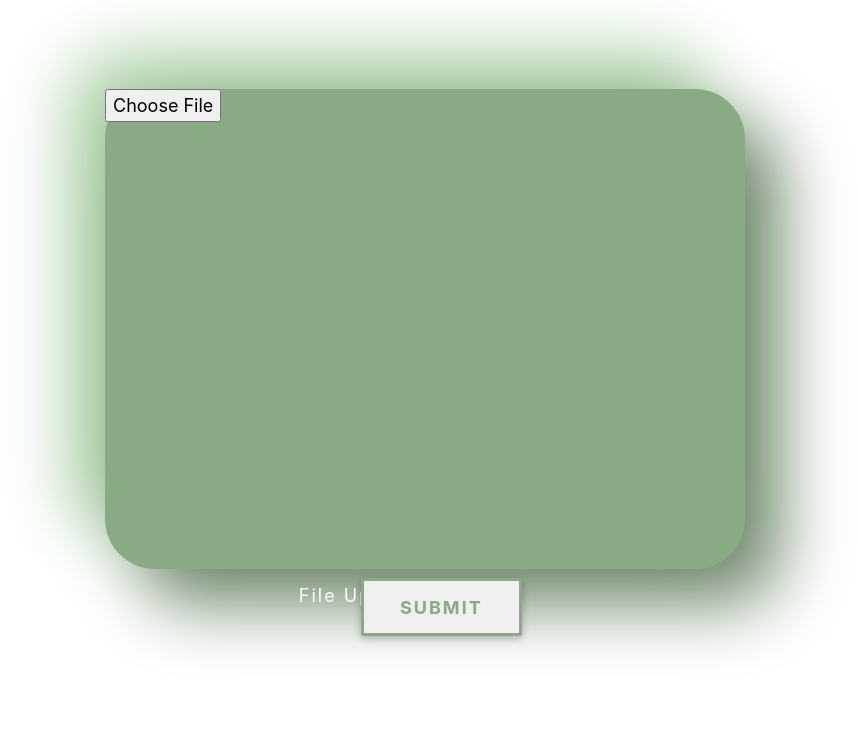
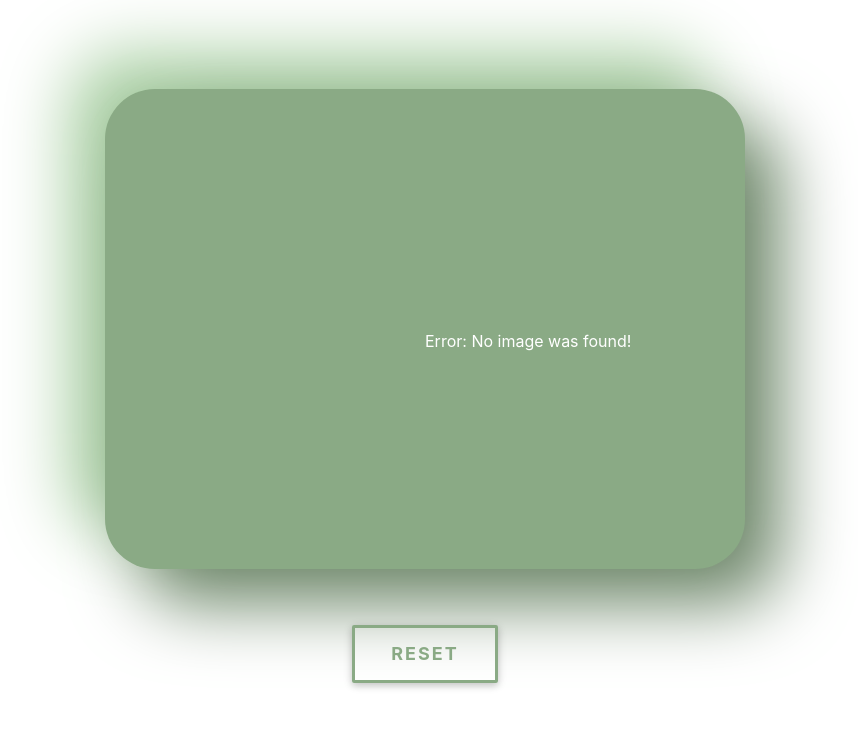
Before and after one commit to jandrealyn/RecyclingClassify, a Flask app: template Application/Website/templates/scan2.html in a window 1280 px wide. Shown: the part 67-805 px from the top of the page, without its empty margins (215-1073 px from the left). Before the commit the page ends 718 px from the top, so only its background shows below. Run offline with Flask 3, Linux system fonts and the light colour scheme; the template is opened without the code that fills it, so the values that code supplies are empty; some libraries are stand-ins or nearby versions.

Commit message:
Pushing in changes to scan

```diff
--- a/Application/Website/auth.py
+++ b/Application/Website/auth.py
@@ -1,7 +1,7 @@
 # Laras code for authorizing users and information
 
 from flask import Blueprint, Markup, jsonify, render_template, request, flash, redirect, url_for, request, session, current_app
-from .models import User
+from .models import User, imageTracker
 from . import db
 import os
 from werkzeug.security import generate_password_hash, check_password_hash
@@ -64,6 +64,7 @@
             flash('Password must be at least 5 characters.', category='error')
         else:
             new_user = User(username=username, password=generate_password_hash(password1, method='sha256'))
+            # add in a new tarcker here
             db.session.add(new_user)
             db.session.commit()
             login_user(new_user, remember=True)
--- a/Application/Website/models.py
+++ b/Application/Website/models.py
@@ -13,6 +13,9 @@
 class imageTracker(db.Model):
     id = db.Column(db.Integer, primary_key=True)
     user_id = db.Column(db.Integer, db.ForeignKey('user.id'))
+    counter = db.Column(db.Integer, default=0)
+    def increment_counter(self):
+        self.counter += 1
 
 def init_db():
     db.create_all()
--- a/Application/Website/static/scan.css
+++ b/Application/Website/static/scan.css
@@ -7,6 +7,10 @@
              -35px -35px 70px #a7cea1;
     margin: auto;
     margin-top: 8%;
+    display: flex;
+    flex-direction: column; /* Stack items vertically */
+    align-items: center; /* Center items horizontally */
+    justify-content: center; /* Center items vertically */
 }
 
 .rectangleBtn {
@@ -63,35 +67,44 @@
   transform: scale(0.9);
 }
 
-.butter, p{
-  font-size: 18px;
-  letter-spacing: 2px;
-  color: #8AAA85;
- }
-
  .imageContainer{
-    margin-top: 20px;
+   height: 80%; /* Adjust this percentage as needed */
+   margin: 1% auto;
+   display: flex;
+   align-items: center;
+   justify-content: center;
  }
 
  .imageContainer img {
-  width: 50%;
-  height: 50%;
   z-index:3;
   position: relative;
-  object-fit: contain;
+  object-fit: cover;
+  max-height: 100%; /* Ensure the image doesn't exceed the container width */
+  height: auto;
 }
 
 .submitRect {
-    position: absolute;
-    margin: auto;
-    margin-left: 20%;
-    margin-top: 35%;
+    display: flex;
+    align-items: center;
+    justify-content: center;
+}
+
+.resetRect {
+    display: flex;
+    align-items: center;
+    justify-content: center;
 }
 
 p {
     position: absolute;
     margin: auto;
-    margin-left: 33.5%;
-    margin-top: 1%;
     color: white;
 }
+
+.textPrediction {
+    margin: 5% auto;
+    text-align: center;
+    display: flex; /* Enable flex layout */
+    justify-content: center; /* Center horizontally */
+    align-items: center; /* Center vertically */
+}
--- a/Application/Website/templates/scan.html
+++ b/Application/Website/templates/scan.html
@@ -5,10 +5,11 @@
 <link rel="stylesheet" href="../static/scan.css">
 
 <div class="scanGroup">
-    <div class="rectangleScan">
         <form method="POST" enctype="multipart/form-data" action="/scan">
+            <div class="rectangleScan">
             <!--Uploads users image through form-->
-            <input class="butter" type="file" id="myFile" name="uploaded-file" accept=".jpg, .png, .jpeg">
+                <input class="but" type="file" id="myFile" name="uploaded-file" accept=".jpg, .png, .jpeg">
+            </div>
             <div class="submitRect">
                 <input class="but" type="submit" value="Submit">
             </div>
--- a/Application/Website/templates/scan2.html
+++ b/Application/Website/templates/scan2.html
@@ -6,28 +6,24 @@
 
 <div class="scanGroup">
     <div class="rectangleScan">
-        <form method="POST" enctype="multipart/form-data" action="/">
-            <input class="butter" type="file" id="myFile" name="uploaded-file" accept=".jpg, .png, .jpeg">
-            <div class="submitRect">
-                <input class="but" type="submit" value="Submit">
-            </div>
             {% if img_path %}
             <div class="imageContainer">
                 <!--Takes the uploaded image and shows it-->
                 <img src="{{ img_path }}" alt="Uploaded Image {{ img_path }}">
             </div>
             <div class="textPrediction">
-                <!--Takes the uploaded image and shows it-->
+                <!--Takes the prediction text and shows it-->
                 <p> Prediction: {{ prediction }} </p>
             </div>
+            {% elif not img_path %}
+            <div class="textError">
+                <p> Error: No image was found! </p>
+            </div>
             {% endif %}
-        </form>
     </div>
-    <p>File Uploaded!</p>
-<!--    <form action="/detect_object" target="_blank">-->
-<!--        &lt;!&ndash;Detects object on submit&ndash;&gt;-->
-<!--        <input class="but" type="submit" value="Detect Item" />-->
-<!--    </form>-->
+    <div class="resetRect">
+        <a href="/scan" class="but">Reset</a>
+    </div>
 </div>
 
 {% endblock %}
```
Also changed, not shown: Application/Website/__init__.py (+7 -0 lines), Application/Website/ai.py (+4 -18 lines), Application/Website/static/uploads/Ground.png (added), Application/Website/static/uploads/Tanghulu.jpg (added), Application/Website/static/uploads/orangetree.png (added), Application/instance/database.db.
